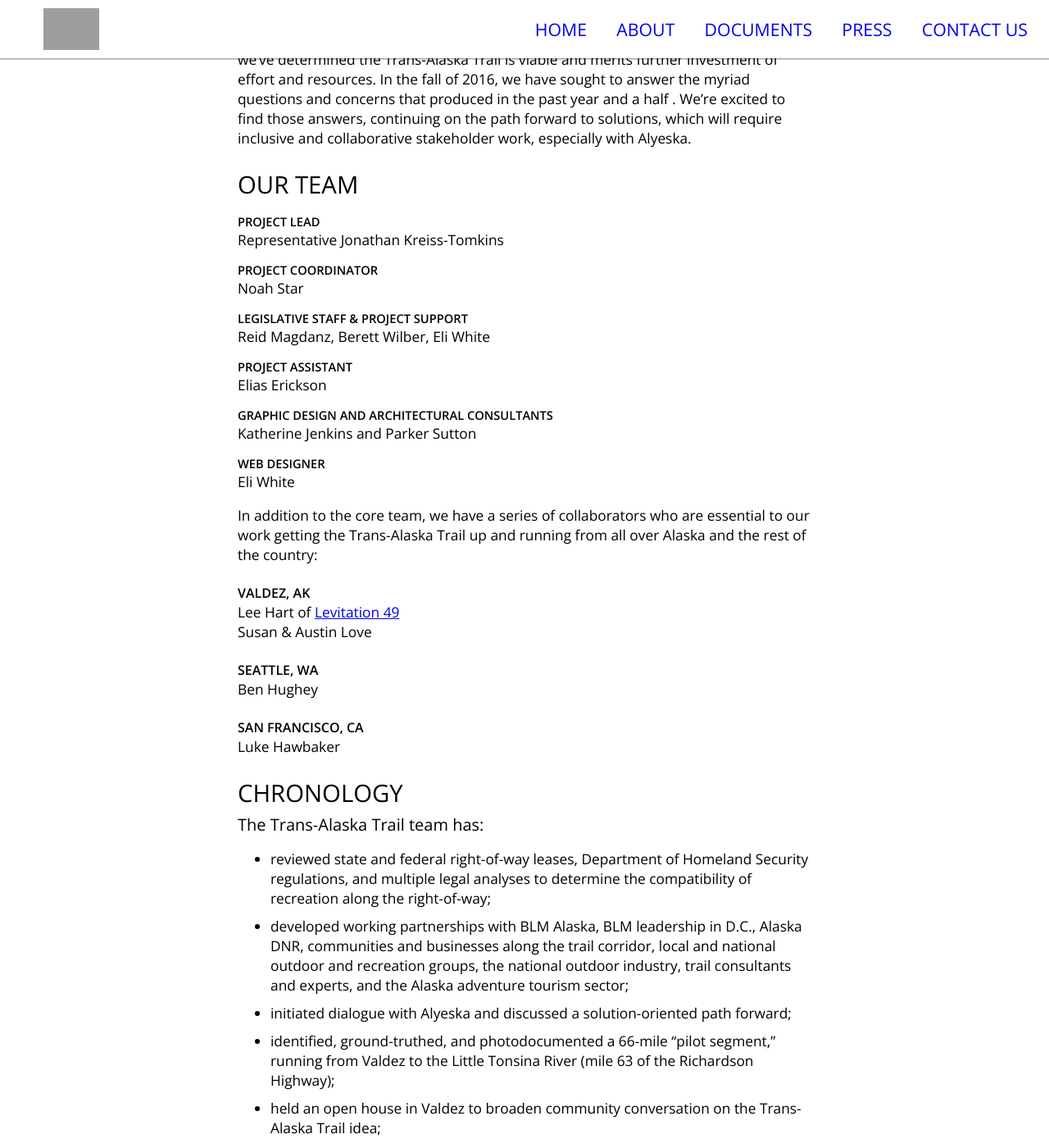
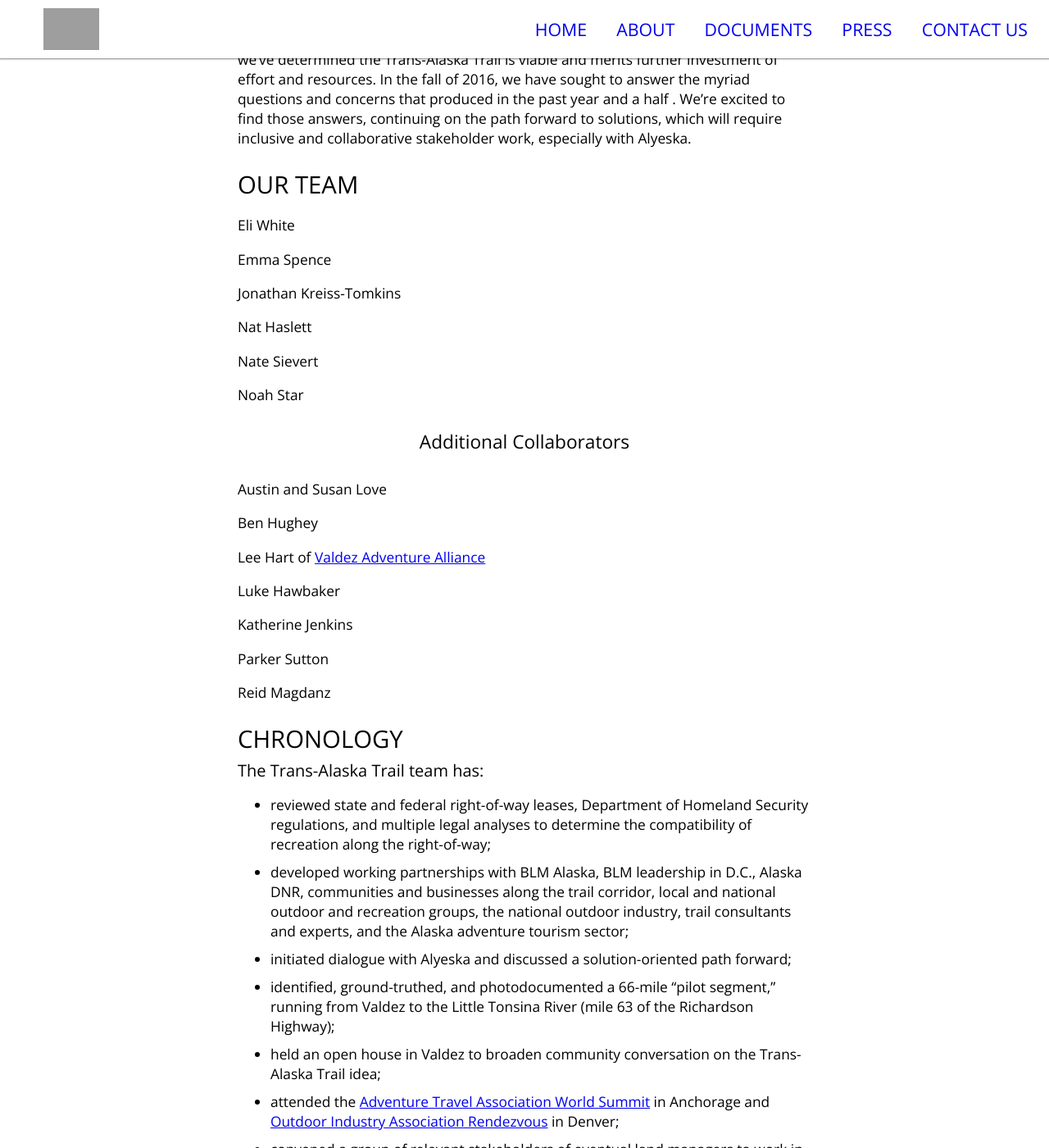
Before and after one commit to javbotero/Trans-Alaska-Trail, a Jekyll site: the page built from about.html, in a window 1280 px wide and 1400 px high, scrolled down 880 px. Shown: the whole window at 82% size. Built offline with Jekyll 4.4.1, drawn with Linux system fonts in a browser that asks for light colours; grey boxes are pictures that could not be loaded.

Commit message:
Update team membership on about page

```diff
--- a/about.html
+++ b/about.html
@@ -31,59 +31,21 @@
 
 
 <h2>Our Team</h2>
-<div class="team-position">
-  <h3>Project Lead</h3>
-  <p>Representative Jonathan Kreiss-Tomkins</p>
-</div>
+<p>Eli White</p>
+<p>Emma Spence</p>
+<p>Jonathan Kreiss-Tomkins</p>
+<p>Nat Haslett</p>
+<p>Nate Sievert</p>
+<p>Noah Star</p>
 
-<div class="team-position">
-  <h3>Project Coordinator</h3>
-  <p>Noah Star</p>
-</div>
-
-<div class="team-position">
-  <h3>Legislative Staff &amp; Project Support</h3>
-  <p>Reid Magdanz, Berett Wilber, Eli White</p>
-</div>
-
-<div class="team-position">
-  <h3>Project Assistant</h3>
-  <p>Elias Erickson</p>
-</div>
-
-<div class="team-position">
-  <h3>Graphic Design and Architectural Consultants</h3>
-  <p>Katherine Jenkins and Parker Sutton</p>
-</div>
-
-<div class="team-position">
-  <h3>Web Designer</h3>
-  <p>Eli White</p>
-</div>
-
-
-<p>
-  In addition to the core team, we have a series of collaborators who are
-  essential to our work getting the Trans-Alaska Trail up and running from all
-  over Alaska and the rest of the country:
-</p>
-
-<div class="collab-loc">
-  <h3>Valdez, AK</h3>
-  <p>Lee Hart of <a href="http://www.levitation49.org/">Levitation 49</a></p>
-  <p>Susan &amp; Austin Love</p>
-</div>
-
-<div class="collab-loc">
-  <h3>Seattle, WA</h3>
-  <p>Ben Hughey</p>
-</div>
-
-<div class="collab-loc">
-  <h3>San Francisco, CA</h3>
-  <p>Luke Hawbaker</p>
-</div>
-
+<h3>Additional Collaborators</h3>
+<p>Austin and Susan Love</p>
+<p>Ben Hughey</p>
+<p>Lee Hart of <a href="http://valdezadventurealliance.com/">Valdez Adventure Alliance</a></p>
+<p>Luke Hawbaker</p>
+<p>Katherine Jenkins</p>
+<p>Parker Sutton</p>
+<p>Reid Magdanz</p>
 
 <h2>Chronology</h2>
 <h4 style="margin-top:0px;">The Trans-Alaska Trail team has:</h4>
```
